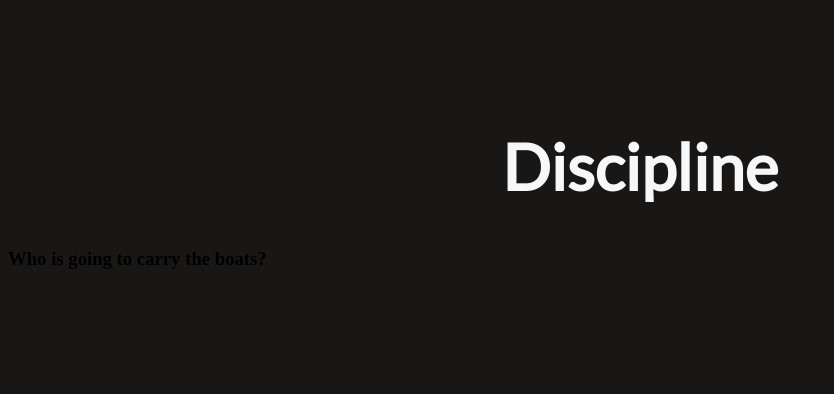
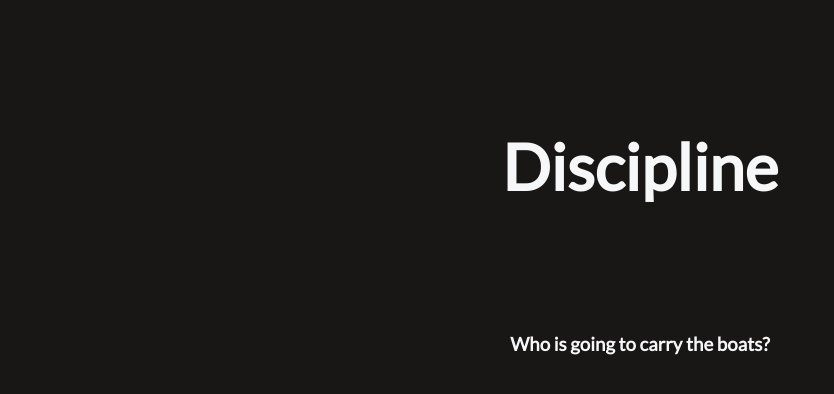
Before and after one commit to djjohnsongeek/productive-reminder, a plain HTML site: page index.html in a window 1280 px wide. Shown: the whole page, without its empty margins (0-834 px from the left). Drawn offline with Linux system fonts and the light colour scheme.

Commit message:
Update index.html

```diff
--- a/index.html
+++ b/index.html
@@ -8,11 +8,14 @@
     </head>
     <body>
         <style>
-            h1 {
+            h1, h3 {
                 text-align: center;
                 font-family: 'Lato', sans-serif;
                 color: #f6f7f8;
                 margin-top: 8rem;
+            }
+
+            h1 {
                 font-size: 4rem;
             }
 
```
